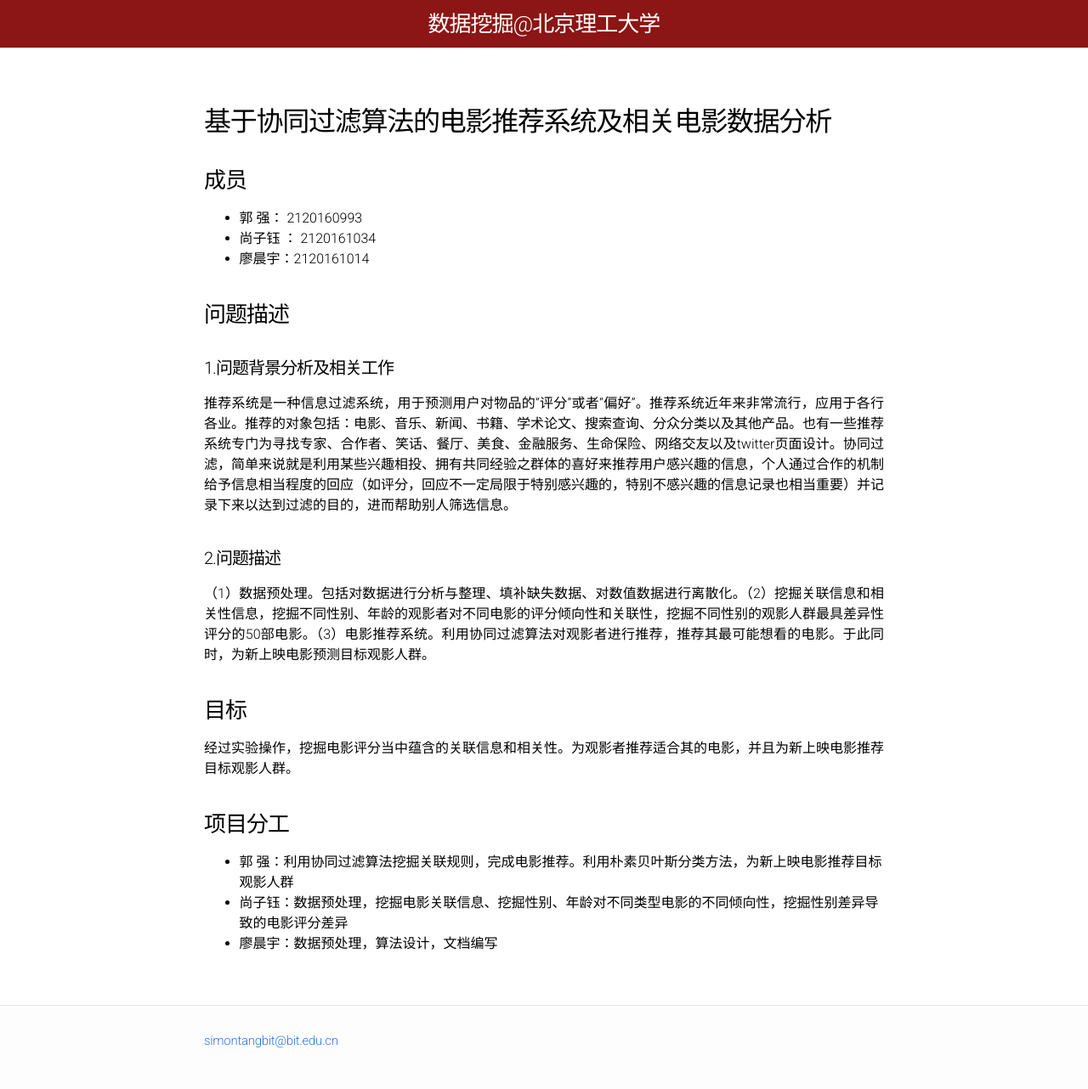
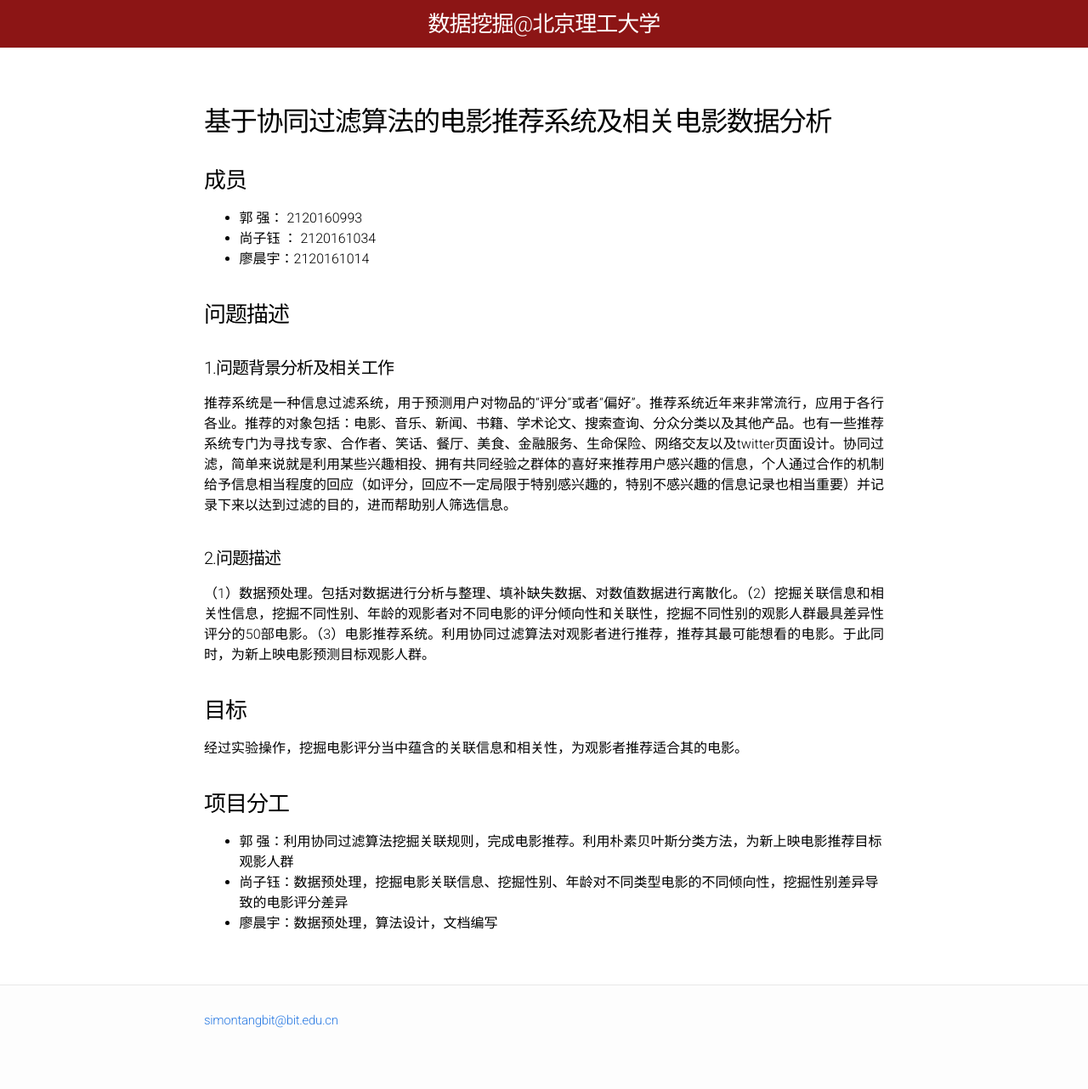
Before and after one commit to BITDM/bitdm.github.io, a Jekyll site: the page built from 2017/projects/P12/proposal.md, in a window 1280 px wide. Shown: the whole page at 85% size. Built offline with Jekyll 4.4.1, drawn with Linux system fonts in a browser that asks for light colours; our own code applies the rules of GitHub Pages for plain Markdown files; after the commit the page ends 1258 px from its top, so only the background shows below that.

Commit message:
Update proposal.md

```diff
--- a/2017/projects/P12/proposal.md
+++ b/2017/projects/P12/proposal.md
@@ -10,7 +10,7 @@
 #### 2.问题描述
 （1）数据预处理。包括对数据进行分析与整理、填补缺失数据、对数值数据进行离散化。（2）挖掘关联信息和相关性信息，挖掘不同性别、年龄的观影者对不同电影的评分倾向性和关联性，挖掘不同性别的观影人群最具差异性评分的50部电影。（3）电影推荐系统。利用协同过滤算法对观影者进行推荐，推荐其最可能想看的电影。于此同时，为新上映电影预测目标观影人群。
 ### 目标
-经过实验操作，挖掘电影评分当中蕴含的关联信息和相关性。为观影者推荐适合其的电影，并且为新上映电影推荐目标观影人群。
+经过实验操作，挖掘电影评分当中蕴含的关联信息和相关性，为观影者推荐适合其的电影。
 ### 项目分工
 - 郭    强：利用协同过滤算法挖掘关联规则，完成电影推荐。利用朴素贝叶斯分类方法，为新上映电影推荐目标观影人群
 - 尚子钰：数据预处理，挖掘电影关联信息、挖掘性别、年龄对不同类型电影的不同倾向性，挖掘性别差异导致的电影评分差异
```
